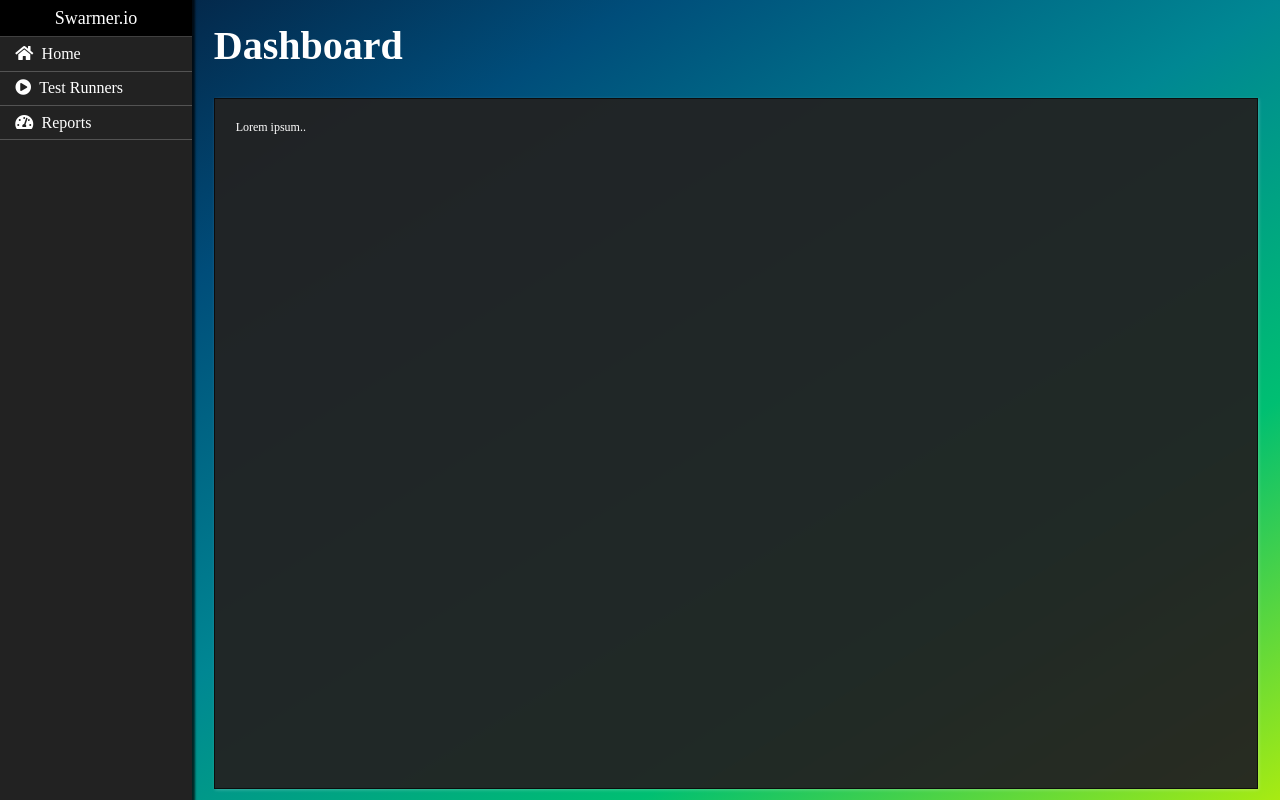
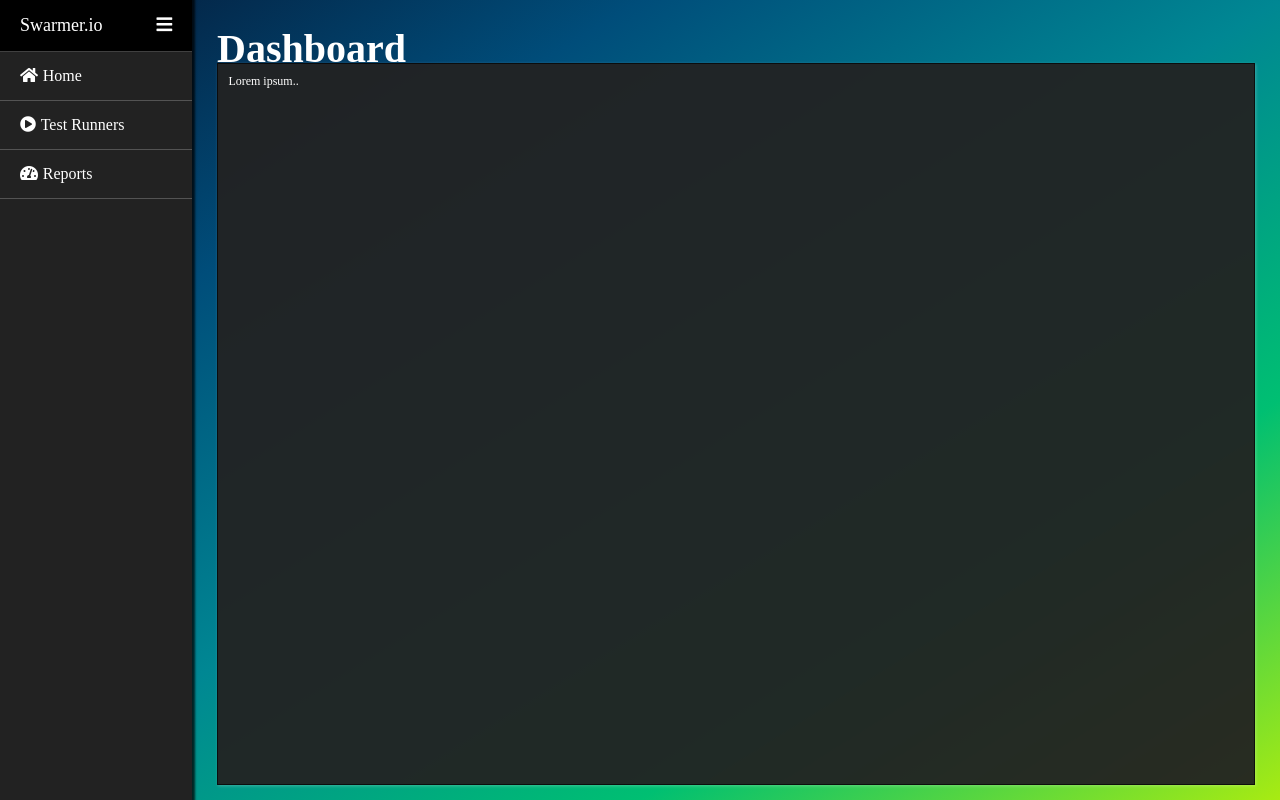
Before and after one commit to ConnerAiken/swarmer.io-dashboard, a React app: page /dashboard in a window 1280 px wide. Built offline with nearby package versions, Linux system fonts and the light colour scheme; a web font is replaced by a local one.

Commit message:
Add collapsible sidebar

```diff
--- a/src/components/dashboard/controller.jsx
+++ b/src/components/dashboard/controller.jsx
@@ -4,17 +4,33 @@ import './styles.scss';
 export default class Dashboard extends React.Component {
     constructor(props) {
       super(props);
+
+      this.state = {
+          sidebarCollapsed: false
+      };
+
+      this.collapseSidebar = this.collapseSidebar.bind(this);
+    }
+
+    componentDidUpdate() {
+        console.log(this.state);
+    }
+
+    collapseSidebar() {
+        this.setState({
+            sidebarCollapsed: !this.state.sidebarCollapsed
+        });
     }
 
     render() {
       return (
-        <div id="dashboard-container" className="container">
+        <div id="dashboard-container" className={this.state.sidebarCollapsed ? 'expanded' : 'shifted'}>
             <div id="sidebar">
                 <ul>
-                    <li id="logo">Swarmer.io</li>
-                    <li><i class="fas fa-home"></i> Home</li>
-                    <li><i class="fas fa-play-circle"></i> Test Runners</li>
-                    <li><i class="fas fa-tachometer-alt"></i> Reports</li>
+                    <li id="logo"><span>Swarmer.io</span> <i id="collapse-icon" className="fas fa-bars" onClick={this.collapseSidebar}></i></li>
+                    <li><i className="fas fa-home"></i><span>Home</span></li>
+                    <li><i className="fas fa-play-circle"></i><span>Test Runners</span></li>
+                    <li><i className="fas fa-tachometer-alt"></i><span>Reports</span></li>
                 </ul>
             </div>
             <div id="dashboard">
--- a/src/components/dashboard/styles.scss
+++ b/src/components/dashboard/styles.scss
@@ -1,7 +1,7 @@
 #dashboard-container {
     display: grid;
-    grid-auto-columns: 15% 85%;
-    grid-auto-rows: 100%;
+    grid-template-columns: 15% 85%;
+    grid-template-rows: 100%;
     grid-template-areas: 'left right';
     background-image: linear-gradient(to right bottom, #051937, #004d7a, #008793, #00bf72, #a8eb12);
 
@@ -11,9 +11,39 @@
 
     }
 
-    #dashboard,
+    &,
     #sidebar {
         min-height: 100%;
+    }
+
+    &.expanded {
+        grid-template-columns: 2.5% 97.5%;
+
+        #sidebar {
+
+            #collapse-icon {
+                float: initial;
+                cursor: pointer;
+            }
+
+            li {
+                text-align: center;
+                padding: 10px;
+
+                i {
+                    font-size: 15px;
+                }
+
+                span {
+                    font-size: 0px;
+                }
+
+                &:hover {
+                    padding: 10px !important;
+                    letter-spacing: initial !important;
+                }
+            }
+        }
     }
 
     #sidebar {
@@ -37,33 +67,32 @@
             font-size: 16px;
             color: white;
             font-family: 'Gugi', cursive;
-            transition: padding .25s, letter-spacing .25s;
+            transition: padding .25s, letter-spacing .25s, box-shadow .25s;
 
-            padding: 4% 4% 4% 8%;
+            padding: 15px 15px 15px 20px;
             display: block;
 
             border-bottom: 1px solid rgba(148, 148, 148, 0.43);
 
-            i {
-                margin-right: 2.5%;
+            #collapse-icon {
+                float: right;
+                cursor: pointer;
             }
 
-            &#logo {
-                text-align: center;
+            i {
+                margin-right: 3%;
             }
 
             &:first-child {
                 background: #000;
                 font-size: 18px;
                 font-style: bold;
-                justify-self: center;
-                padding: 4%;
-                width: 100%;
             }
 
             &:not(:first-child):hover {
-                padding: 5% 4% 5% 8%;
+                padding: 17.5px 15px 17.5px 20px;
                 letter-spacing: 1.5px;
+                box-shadow: 0px 0px 1px rgba(255, 255, 255, .75);
                 cursor: pointer;
             }
         }
@@ -71,18 +100,18 @@
     }
 
     #dashboard {
-        padding: 2% 2% 1% 2%;
+        padding: 25px 25px 15px 25px;
         grid-area: right;
         color: white;
     }
 
     #dashboard-header {
-        height: 10%;
+        height: 5%;
     }
 
     #dashboard-content {
-        height: 90%;
-        padding: 2%;
+        height: 95%;
+        padding: 1%;
         box-shadow: 1px 1px 3px rgba(255, 255, 255, 0.23);
         border: 1px solid rgba(0, 0, 0, 0.65);
         background: rgba(34, 34, 34, .95);
```
